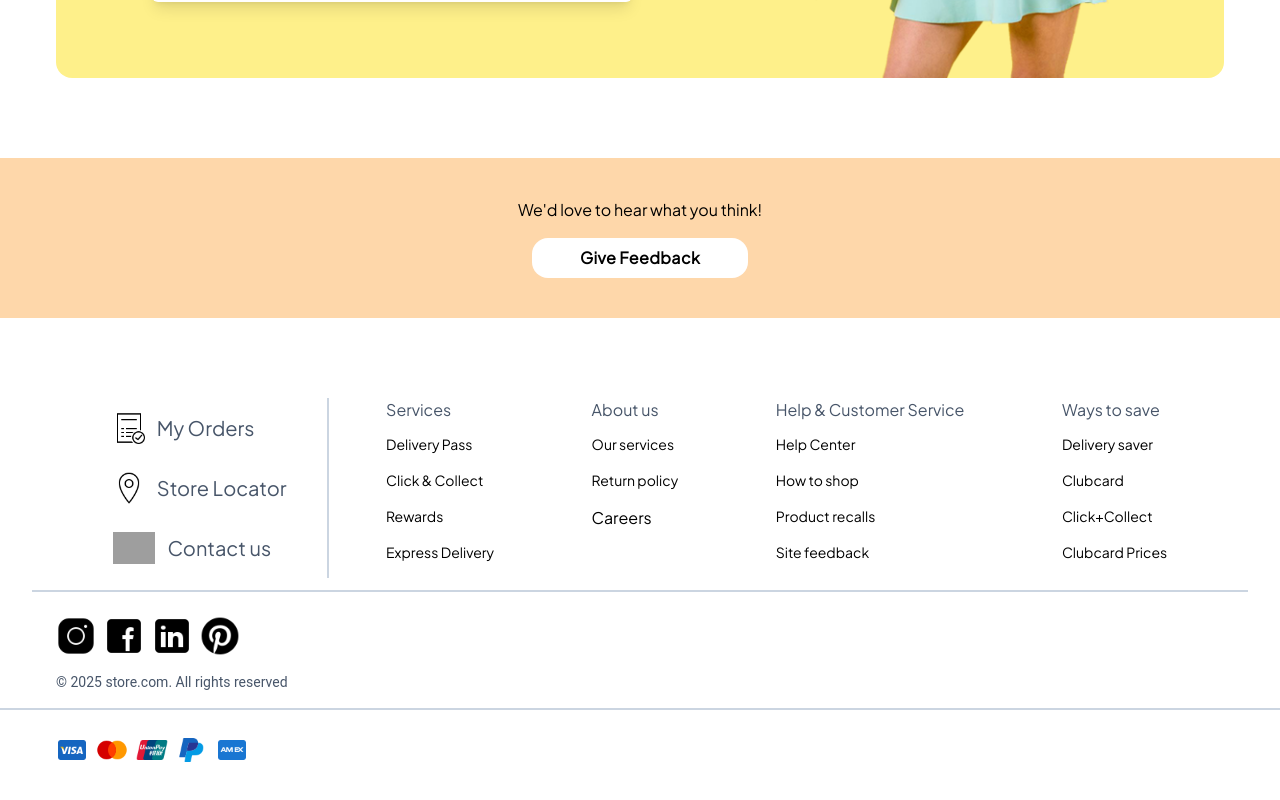
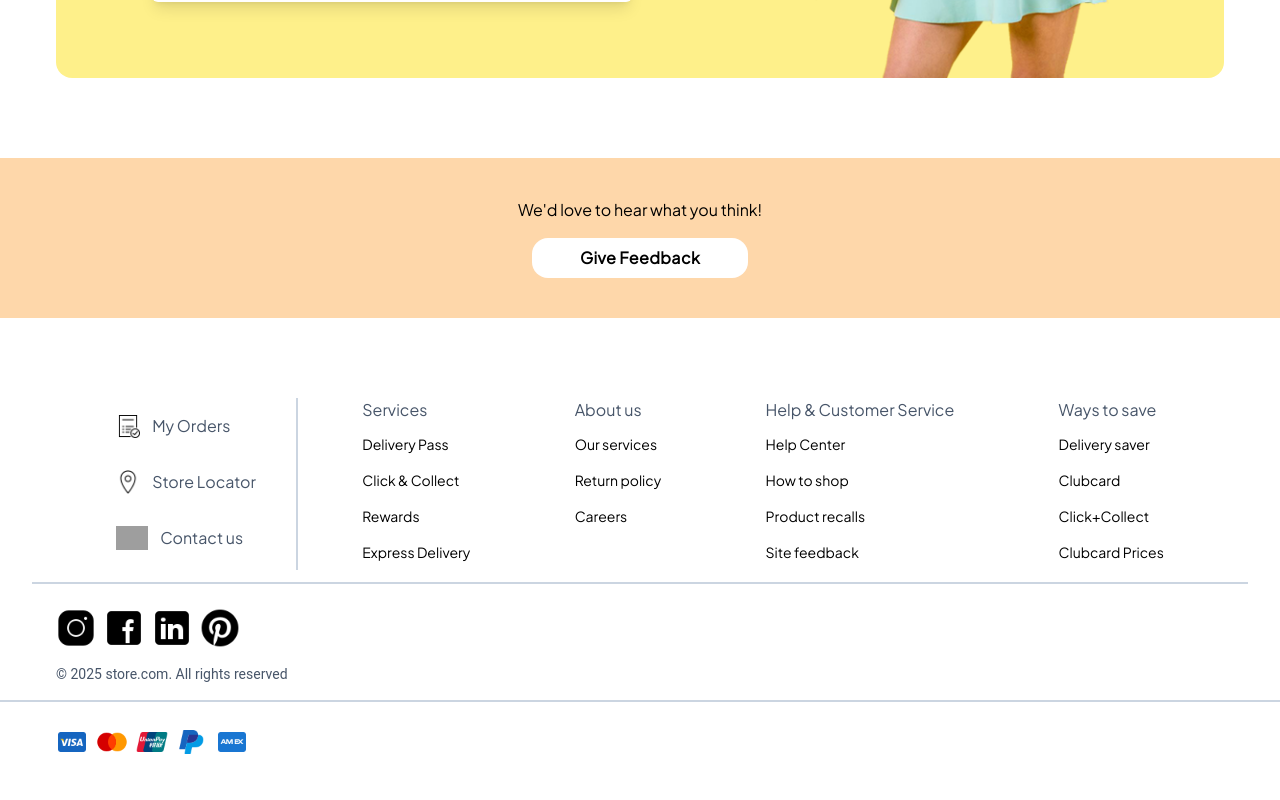
Before and after one commit to ghayastanoli/EcommerceStore-React-Tailwind, a React (Vite) app: page / in a window 1280 px wide. Shown: the part 10100-10900 px from the top of the page. Built offline with nearby package versions, Linux system fonts and the light colour scheme; grey boxes are pictures that could not be loaded.

Commit message:
chore: filter-tweaks

```diff
--- a/src/components/Footer.jsx
+++ b/src/components/Footer.jsx
@@ -19,17 +19,17 @@ const Footer = () => {
     <>
     <div className='py-12'>
         <div className='flex p-8 mx-8 pb-3 font-jak justify-around  border-b-2 border-slate-300'>
-            <div className='text-xl border-r-2 border-slate-300 px-10 text-slate-600 '>
+            <div className='text-md border-r-2 border-slate-300 px-10 text-slate-600 '>
                 <div className='flex items-center gap-3 py-2'>
-               <img src={myImage13} alt="" className='h-8'/>
+               <img src={myImage13} alt="" className='h-6'/>
                <h3 className='py-2'>My Orders</h3>
                </div>
-               <div className='flex items-center gap-3 py-2'>
-               <img src={myImage12} alt="" className='h-8'/>
+               <div className='flex items-center gap-3  py-2'>
+               <img src={myImage12} alt="" className='h-6'/>
                <h3 className='py-2'>Store Locator</h3>
                </div>
-               <div className='flex items-center gap-3 py-2'>
-               <img src={myImage11} alt="" className='h-8'/>
+               <div className='flex items-center gap-3  py-2'>
+               <img src={myImage11} alt="" className='h-6'/>
                <h3 className='py-2'>Contact us</h3>
                </div>
             </div>
@@ -44,7 +44,7 @@ const Footer = () => {
                <h2 className='text-md text-slate-600'>About us</h2>
                 <h3 className='py-2 text-sm pt-3'>Our services</h3>
                 <h3 className='py-2 text-sm'>Return policy</h3>
-                <h3 className='py-2' text-sm>Careers</h3>
+                <h3 className='py-2 text-sm' >Careers</h3>
             </div>
             <div className='px-10'>
                <h2 className='text-md text-slate-600'>Help & Customer Service</h2>
--- a/src/components/NavBar.jsx
+++ b/src/components/NavBar.jsx
@@ -44,10 +44,10 @@ const NavBar = () => {
               </ul>
             </div>
             <div>
-              <img src={myImage} alt="" className='h-[24px]' />
+              <img src={myImage} alt="" className='h-[30px]' />
             </div>
             <div>
-              <img src={myImage2} alt="" className='h-[24px]' />
+              <img src={myImage2} alt="" className='h-[30px]' />
             </div>
           </div>
           <div className='flex justify-center gap-10 font-jak list-none pt-2'>
--- a/src/layouts/MainLayout.jsx
+++ b/src/layouts/MainLayout.jsx
@@ -2,6 +2,7 @@ import React from 'react'
 import { Outlet } from 'react-router-dom'
 import NavBar from '../components/NavBar'
 import Banner from '../components/Banner'
+import Footer from '../components/Footer'
 
 
 const MainLayout = () => {
@@ -10,6 +11,7 @@ const MainLayout = () => {
     <Banner/>
     <NavBar/>
     <Outlet/>
+    <Footer/>
     </>
   )
 }
--- a/src/pages/AllProducts.jsx
+++ b/src/pages/AllProducts.jsx
@@ -9,11 +9,11 @@ import myImage6 from '../assets/rightarr.png';
 
 const AllProducts = () => {
   const [products, setProducts] = useState([]);
-  const [showFilters, setShowFilters] = useState(false);
   const [filteredProducts, setFilteredProducts] = useState([]);
   const [priceRange, setPriceRange] = useState('');
   const [shippingTime, setShippingTime] = useState('');
   const [rating, setRating] = useState('');
+  const [animateFilters, setAnimateFilters] = useState(false); // For triggering animation on load
 
   useEffect(() => {
     const fetchProducts = () => {
@@ -26,11 +26,10 @@ const AllProducts = () => {
     };
 
     fetchProducts();
+
+    // Trigger animation after component mounts
+    setTimeout(() => setAnimateFilters(true), 100); // Timeout to ensure CSS animation triggers
   }, []);
-
-  const toggleFilters = () => {
-    setShowFilters((prev) => !prev);
-  };
 
   const handlePriceChange = (range) => {
     setPriceRange(range);
@@ -86,23 +85,17 @@ const AllProducts = () => {
         </h2>
       </div>
       <div className="px-6 font-yak text-sm relative pb-2">
-        <div className="flex gap-4 items-center relative">
-          {/* All Filters */}
+        <div className={`flex gap-4 items-center relative transition-transform duration-700 ease-in-out ${animateFilters ? 'translate-x-0 opacity-100' : 'translate-x-[150%] opacity-0'}`}>
+          <div>
           <button
               type="button"
-            onClick={toggleFilters}
-            className="bg-slate-200 hover:bg-slate-300 text-slate-800 p-1 font-medium px-4 rounded-lg flex items-center"
+              className="bg-slate-200 text-slate-800 p-1 font-medium px-4 rounded-lg flex items-center"
             >
-            <img src={myImage} alt="" className="h-[18px] pr-2" /> All Filters
-            <img src={myImage6} alt="" className="h-[16px] pl-2" />
+              <img src={myImage} alt="" className="h-[18px] pr-2" /> Filters
+              <img src={myImage6} alt="" className="h-[14px] pl-2" />
             </button>
+          </div>
 
-          {/* Filters */}
-          <div
-            className={`flex gap-4 transition-all duration-500 ease-in-out transform ${
-              showFilters ? 'opacity-100 translate-x-0' : 'opacity-0 translate-x-[150%] pointer-events-none'
-            }`}
-          >
           {/* Price */}
           <div className="relative group">
             <button
@@ -167,7 +160,6 @@ const AllProducts = () => {
           </div>
         </div>
       </div>
-      </div>
 
       <div className="grid grid-cols-1 sm:grid-cols-2 md:grid-cols-3 lg:grid-cols-4 gap-6 p-4 font-jak">
         {filteredProducts.map((product) => (
--- a/src/pages/HomePage.jsx
+++ b/src/pages/HomePage.jsx
@@ -4,7 +4,6 @@ import Listing from '../components/Listing'
 import CategoryCards from '../components/CategoryCards'
 import SaleBanner from '../components/SaleBanner'
 import Feedback from '../components/Feedback'
-import Footer from '../components/Footer'
 
 
 const HomePage = () => {
@@ -25,7 +24,6 @@ const HomePage = () => {
   <Listing category="mens-shirts" limit={4} />
   <SaleBanner/>
   <Feedback/>
-  <Footer/>
 
     </>
   )
--- /dev/null
+++ b/src/pages/PhonePage.jsx
@@ -0,0 +1,9 @@
+import React from 'react'
+
+const PhonePage = () => {
+  return (
+    <div>PhonePage</div>
+  )
+}
+
+export default PhonePage
```
Lines whose indentation alone changed are shown as unchanged.
